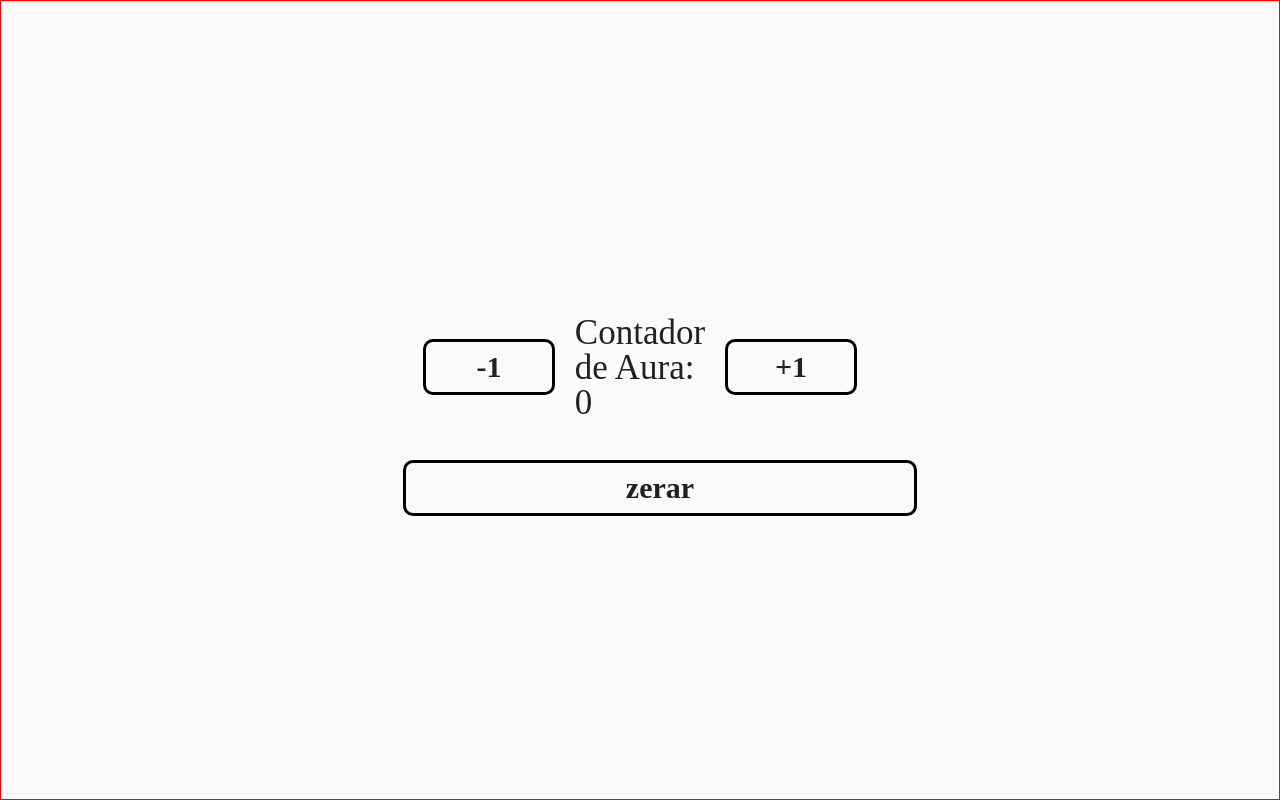
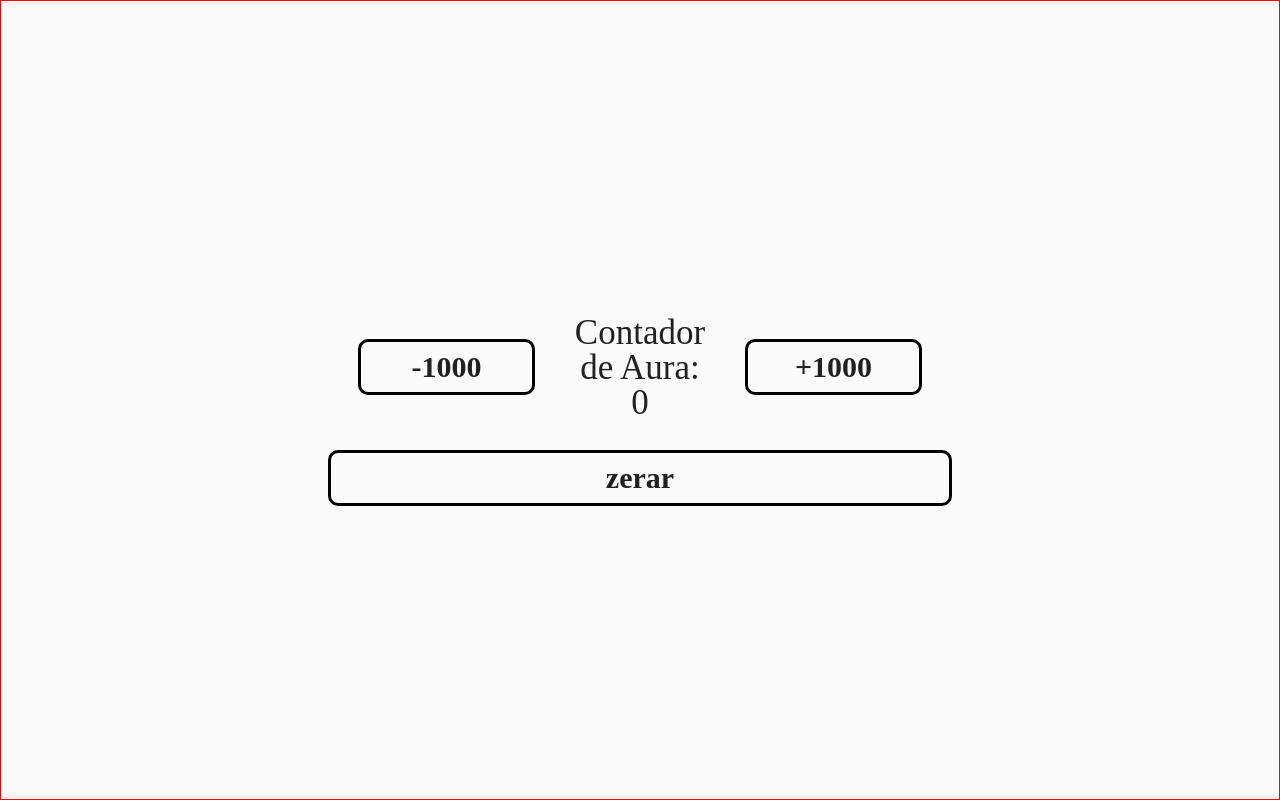
Before and after one commit to WesleyRNX09/introducaovite, a React (Vite) app: page /atividade/2 in a window 1280 px wide. Built offline with nearby package versions, Linux system fonts and the light colour scheme.

Commit message:
aula 14-04

```diff
--- a/src/pages/atividade/atv-02/index.jsx
+++ b/src/pages/atividade/atv-02/index.jsx
@@ -7,7 +7,7 @@ export default function atividade02() {
     const [num, setNum] = useState(0);
 
     function somarUm () {
-        setNum(num + 1);
+        setNum(num + 1000);
     }
 
     function subtraiUm () {
@@ -24,12 +24,12 @@ export default function atividade02() {
                     <label
                         className={styles.botao}
                         onClick={() => subtraiUm()}
-                >-1</label>
+                >-1000</label>
                 <label className={styles.texto}>Contador de Aura: {num}</label>
                 <label
                         className={styles.botao}
                         onClick={() => somarUm()}
-                >+1</label>
+                >+1000</label>
             </div>
 
             <label
--- a/src/pages/atividade/atv-02/index.module.css
+++ b/src/pages/atividade/atv-02/index.module.css
@@ -3,13 +3,14 @@
     flex-direction: column;
     justify-content: center;
     height: 96vh;
+    align-items: center;
 }
 
 .containerHorizontal{
     display: flex;
     justify-content: space-evenly;
     align-items: center;
-    padding: 2rem;
+    padding: 1rem;
     width: 100%;
 }
 
@@ -17,6 +18,8 @@
 .texto {
     font-size: 3.5rem;
     margin: 2rem 0;
+    text-align: center;
+    margin: 2rem;
 }
 
 .botao {
@@ -29,6 +32,7 @@
     width: 100%;
     margin-left: 2rem;
     margin-right: 2rem;
+
 }
 
 .botao:hover {
```
